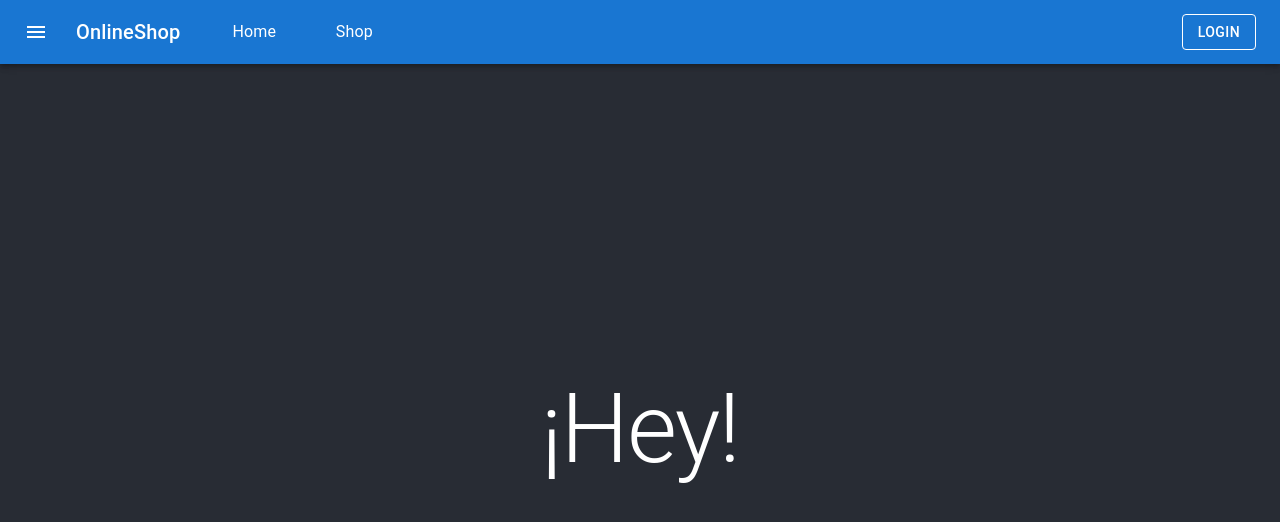
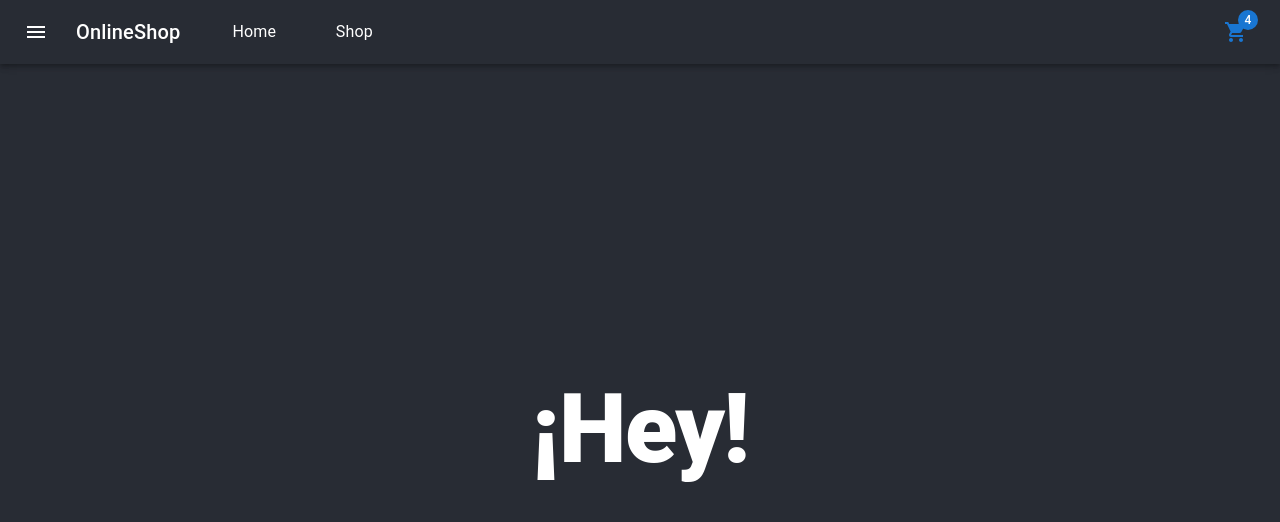
Before and after one commit to OschubGit/onlineshop-fdez, a React (Create React App) app: page / in a window 1280 px wide. Shown: the top 522 px of the page. Built offline with nearby package versions, Linux system fonts and the light colour scheme; the HTML template or start-up script is replaced by a standard one.

Commit message:
desafio 3 - add card icon and component ItemListContainer

```diff
--- a/src/App.css
+++ b/src/App.css
@@ -22,6 +22,11 @@ body{
   align-items: center;
   justify-content: space-between;
   width: 100%;
+}
+
+.btn-login{
+  display: flex;
+  gap: 12px;
 }
 
 .nav-menu{
--- a/src/App.js
+++ b/src/App.js
@@ -1,7 +1,9 @@
 import './App.css';
-import Typography from '@mui/material/Typography';
+/* components */
+import Navbar from './components/Navbar';
+/* material components */
 import {Container} from "@mui/material";
-import Navbar from './components/Navbar';
+import ItemListContainer from './components/ItemListContainer';
 
 function App() {
   return (
@@ -10,9 +12,7 @@ function App() {
           <Navbar/>
       </header>
       <Container className='container'>
-        <Typography variant='h1'>
-          ¡Hey!
-        </Typography>
+        <ItemListContainer greeting="¡Hey!"/>
       </Container>
     </div>
   );
--- /dev/null
+++ b/src/components/CardWidget.jsx
@@ -0,0 +1,17 @@
+import React from 'react'
+import ShoppingCartIcon from '@mui/icons-material/ShoppingCart';
+import { IconButton, Badge } from '@mui/material';
+
+const CardWidget = () => {
+  return (
+    <div>
+        <IconButton aria-label="cart">
+        <Badge badgeContent={4} color="primary">
+            <ShoppingCartIcon color='primary' />
+        </Badge>
+        </IconButton>
+    </div>
+  )
+}
+
+export default CardWidget
--- /dev/null
+++ b/src/components/ItemListContainer.jsx
@@ -0,0 +1,14 @@
+import React from 'react'
+import { Typography } from '@mui/material'
+
+const ItemListContainer = ({greeting}) => {
+  return (
+    <div>
+        <Typography variant='h1' fontWeight="800">
+            {greeting}
+        </Typography>
+    </div>
+  )
+}
+
+export default ItemListContainer
--- /dev/null
+++ b/src/components/Nav.jsx
@@ -0,0 +1,31 @@
+import React from "react";
+/* material ui components */
+import { Link, Typography } from "@mui/material";
+import CardWidget from "./CardWidget";
+
+const Nav = () => {
+  return (
+    <nav className="nav">
+      <div className="nav-menu">
+        <Typography variant="h6" sx={{ minWidth: 100, mr: 3 }}>
+          OnlineShop
+        </Typography>
+        <Typography sx={{ minWidth: 100 }}>
+          <Link href="#" color="inherit" underline="none">
+            Home
+          </Link>
+        </Typography>
+        <Typography sx={{ minWidth: 100 }}>
+          <Link href="#" color="inherit" underline="none">
+            Shop
+          </Link>
+        </Typography>
+      </div>
+      <div className="btn-login">
+        <CardWidget/>
+      </div>
+    </nav>
+  );
+};
+
+export default Nav;
--- a/src/components/Navbar.jsx
+++ b/src/components/Navbar.jsx
@@ -1,17 +1,12 @@
 import React from "react";
-import AppBar from "@mui/material/AppBar";
-import Box from "@mui/material/Box";
-import Toolbar from "@mui/material/Toolbar";
-import Typography from "@mui/material/Typography";
-import Button from "@mui/material/Button";
-import IconButton from "@mui/material/IconButton";
+import {AppBar, Box, Toolbar, IconButton} from "@mui/material";
 import MenuIcon from "@mui/icons-material/Menu";
-import { Link } from "@mui/material";
+import Nav from "./Nav";
 
 const Navbar = () => {
   return (
     <Box sx={{ flexGrow: 1 }}>
-      <AppBar position="static">
+      <AppBar style={{background: "transparent"}} position="static">
         <Toolbar>
           <IconButton
             size="large"
@@ -30,26 +25,7 @@ const Navbar = () => {
               flexGrow: 1,
             }}
           >
-            <nav className="nav">
-              <div className="nav-menu">
-                <Typography variant="h6" sx={{ minWidth: 100, mr: 3 }}>OnlineShop</Typography>
-                <Typography sx={{ minWidth: 100 }}>
-                    <Link href="#" color="inherit" underline="none">
-                        Home
-                    </Link>
-                </Typography>
-                <Typography sx={{ minWidth: 100 }}>
-                    <Link href="#" color="inherit" underline="none">
-                        Shop
-                    </Link>
-                </Typography>
-              </div>
-              <div className="btn-login">
-                <Button variant="outlined" color="inherit">
-                  Login
-                </Button>
-              </div>
-            </nav>
+            <Nav/>
           </Box>
         </Toolbar>
       </AppBar>
```
